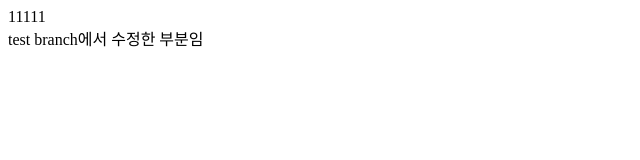
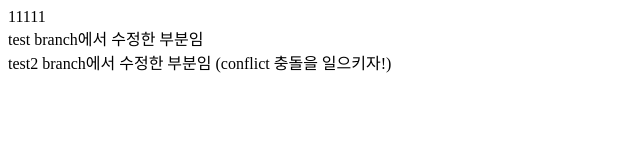
Before and after one commit to sean-spreatics/kdt3rd-branch, a plain HTML site: page index.html in a window 1280 px wide. Shown: the whole page, without its empty margins (0-640 px from the left). Drawn offline with Linux system fonts and the light colour scheme.

Commit message:
충돌 테스트

```diff
--- a/index.html
+++ b/index.html
@@ -9,5 +9,6 @@
   <body>
     <div>11111</div>
     <div>test branch에서 수정한 부분임</div>
+    <div>test2 branch에서 수정한 부분임 (conflict 충돌을 일으키자!)</div>
   </body>
 </html>
```
